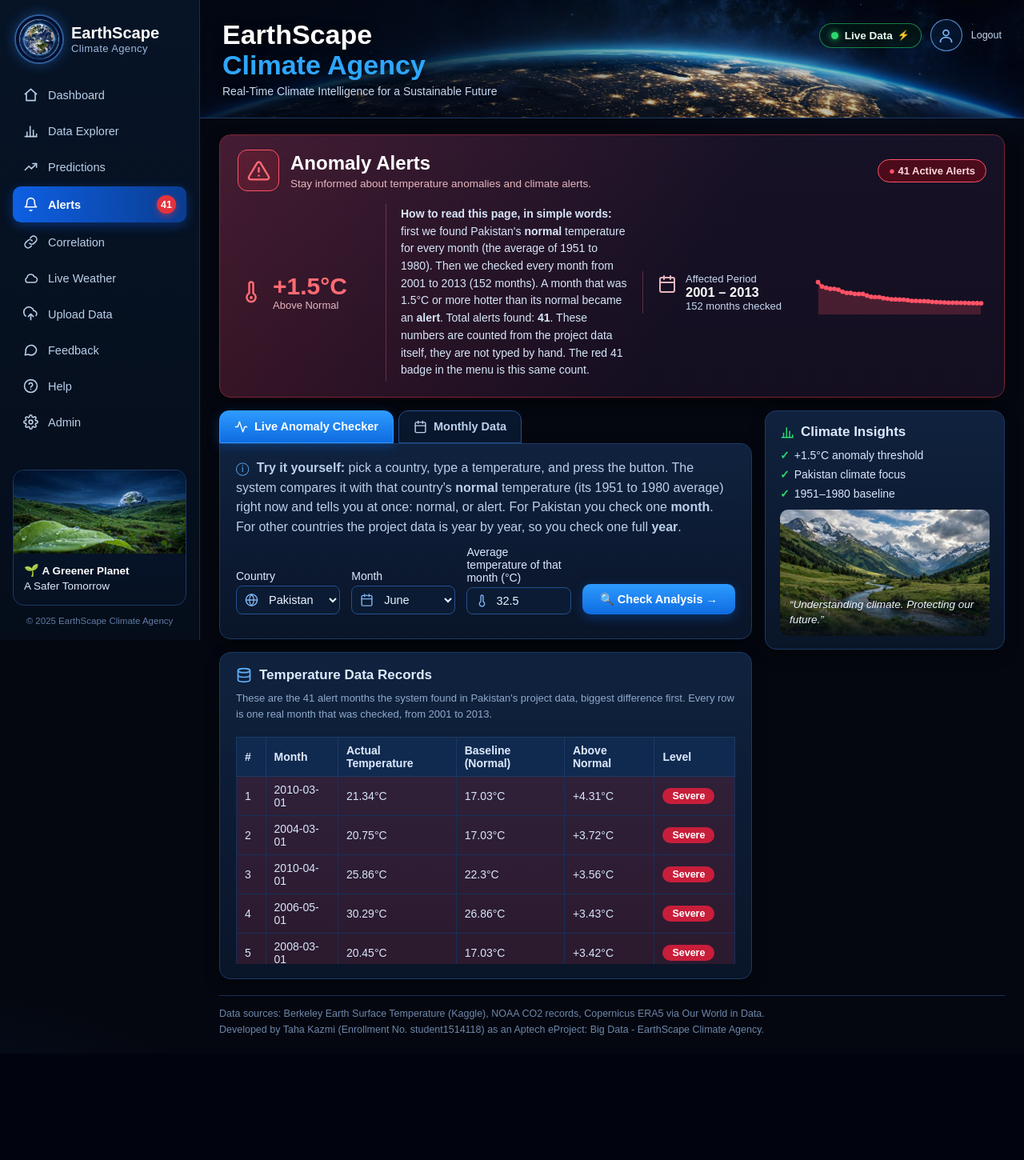
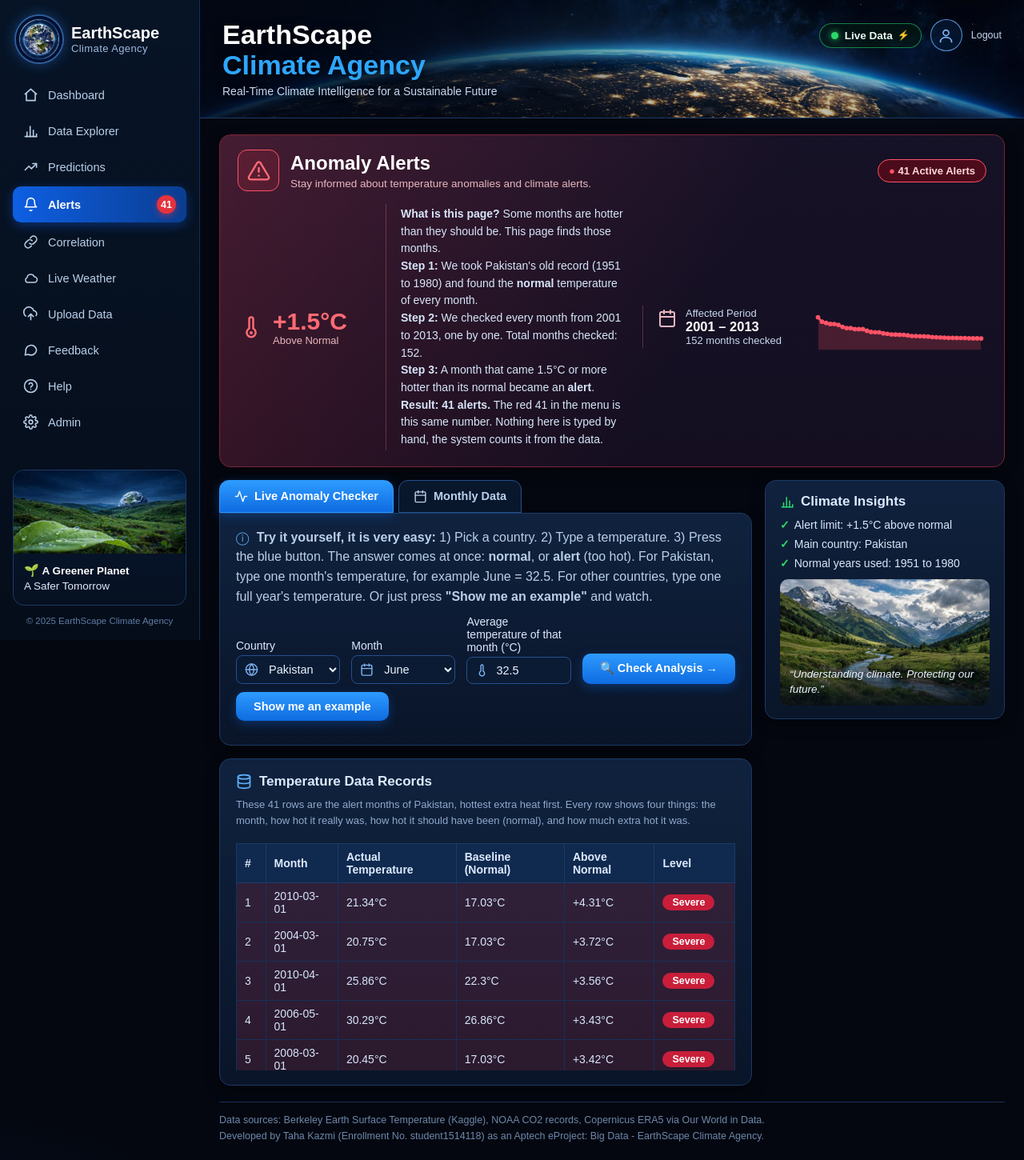
Before and after one commit to Tahakazmi880/earthscape-climate-agency, a Flask app: page /alerts in a window 1280 px wide. Shown: the whole page at 80% size. Before the commit the page ends 1294 px from the top, so only its background shows below. Run offline with Flask 3, Linux system fonts and the light colour scheme; the visitor is signed in with stand-in values (Sample User, id 1).

Commit message:
Simplify wording everywhere: step-by-step alerts banner, plain checker guide with one-click example, simpler weather and correlation text

```diff
--- a/templates/alerts.html
+++ b/templates/alerts.html
@@ -19,11 +19,11 @@
         <div class="l">Above Normal</div>
       </div>
     </div>
-    <div class="bseg bmid"><b>How to read this page, in simple words:</b> first we found Pakistan's
-    <b>normal</b> temperature for every month (the average of 1951 to 1980). Then we checked every month
-    from 2001 to 2013 ({{ months_checked }} months). A month that was {{ threshold }}&deg;C or more hotter
-    than its normal became an <b>alert</b>. Total alerts found: <b>{{ alerts|length }}</b>. These numbers are
-    counted from the project data itself, they are not typed by hand. The red 41 badge in the menu is this same count.</div>
+    <div class="bseg bmid"><b>What is this page?</b> Some months are hotter than they should be. This page finds those months.<br>
+    <b>Step 1:</b> We took Pakistan's old record (1951 to 1980) and found the <b>normal</b> temperature of every month.<br>
+    <b>Step 2:</b> We checked every month from 2001 to 2013, one by one. Total months checked: {{ months_checked }}.<br>
+    <b>Step 3:</b> A month that came {{ threshold }}&deg;C or more hotter than its normal became an <b>alert</b>.<br>
+    <b>Result: {{ alerts|length }} alerts.</b> The red {{ alerts|length }} in the menu is this same number. Nothing here is typed by hand, the system counts it from the data.</div>
     <div class="bseg periodseg">
       <svg class="cal" viewBox="0 0 24 24" fill="none" stroke="currentColor" stroke-width="2" stroke-linecap="round" stroke-linejoin="round"><rect x="3" y="4" width="18" height="18" rx="2"/><line x1="16" y1="2" x2="16" y2="6"/><line x1="8" y1="2" x2="8" y2="6"/><line x1="3" y1="10" x2="21" y2="10"/></svg>
       <div>
@@ -45,10 +45,12 @@
 
     <div id="viewChecker">
       <div class="panel checkerpanel">
-        <p class="infoline"><span class="infoi">&#9432;</span> <b>Try it yourself:</b> pick a country, type a temperature,
-        and press the button. The system compares it with that country's <b>normal</b> temperature (its 1951 to 1980 average)
-        right now and tells you at once: normal, or alert. For Pakistan you check one <b>month</b>. For other countries the
-        project data is year by year, so you check one full <b>year</b>.</p>
+        <p class="infoline"><span class="infoi">&#9432;</span> <b>Try it yourself, it is very easy:</b>
+        1) Pick a country. 2) Type a temperature. 3) Press the blue button.
+        The answer comes at once: <b>normal</b>, or <b>alert</b> (too hot).
+        For Pakistan, type one month's temperature, for example June = 32.5.
+        For other countries, type one full year's temperature.
+        Or just press <b>"Show me an example"</b> and watch.</p>
         <div class="cform">
           <div class="cfield">
             <label>Country</label>
@@ -87,13 +89,15 @@
           </div>
           <button type="button" id="chkBtn">&#128269; Check Analysis &#8594;</button>
         </div>
+        <button type="button" id="chkExample" style="margin-top:10px">Show me an example</button>
         <div id="chkResult" class="statsline"></div>
       </div>
 
       <div class="panel recordspanel">
         <h2 class="rechead"><svg class="ic" viewBox="0 0 24 24" fill="none" stroke="currentColor" stroke-width="2" stroke-linecap="round" stroke-linejoin="round"><ellipse cx="12" cy="5" rx="9" ry="3"/><path d="M3 5v14c0 1.7 4 3 9 3s9-1.3 9-3V5"/><path d="M3 12c0 1.7 4 3 9 3s9-1.3 9-3"/></svg> Temperature Data Records</h2>
-        <p class="small">These are the {{ alerts|length }} alert months the system found in Pakistan's project data,
-        biggest difference first. Every row is one real month that was checked, from 2001 to 2013.</p>
+        <p class="small">These {{ alerts|length }} rows are the alert months of Pakistan, hottest extra heat first.
+        Every row shows four things: the month, how hot it really was, how hot it should have been (normal),
+        and how much extra hot it was.</p>
         <div class="tablewrap">
           <table>
             <tr><th>#</th><th>Month</th><th>Actual Temperature</th><th>Baseline (Normal)</th><th>Above Normal</th><th>Level</th></tr>
@@ -140,9 +144,9 @@
 
   <div class="insights">
     <h2><svg class="ic" viewBox="0 0 24 24" fill="none" stroke="currentColor" stroke-width="2" stroke-linecap="round" stroke-linejoin="round"><path d="M3 21h18"/><path d="M6 21v-7"/><path d="M11 21V5"/><path d="M16 21v-10"/><path d="M21 21v-4"/></svg> Climate Insights</h2>
-    <div class="row"><span class="tick">&#10003;</span>+{{ threshold }}&deg;C anomaly threshold</div>
-    <div class="row"><span class="tick">&#10003;</span>Pakistan climate focus</div>
-    <div class="row"><span class="tick">&#10003;</span>1951&ndash;1980 baseline</div>
+    <div class="row"><span class="tick">&#10003;</span>Alert limit: +{{ threshold }}&deg;C above normal</div>
+    <div class="row"><span class="tick">&#10003;</span>Main country: Pakistan</div>
+    <div class="row"><span class="tick">&#10003;</span>Normal years used: 1951 to 1980</div>
     <div class="landwrap">
       <img src="{{ url_for('static', filename='climate-landscape.jpg') }}" alt="Green mountain valley">
       <div class="quote">&ldquo;Understanding climate. Protecting our future.&rdquo;</div>
@@ -178,6 +182,15 @@ function chkMode() {
   document.getElementById('chkResult').textContent = '';
 }
 chkCountry.addEventListener('change', chkMode);
+
+document.getElementById('chkExample').addEventListener('click', () => {
+  // The real worst alert of the project data: March 2010, 21.34 C against a 17.03 C normal.
+  chkCountry.value = 'Pakistan';
+  chkMode();
+  document.getElementById('chkMonth').value = '3';
+  document.getElementById('chkTemp').value = '21.34';
+  document.getElementById('chkBtn').click();
+});
 
 document.getElementById('chkBtn').addEventListener('click', async () => {
   const c = chkCountry.value;
```
